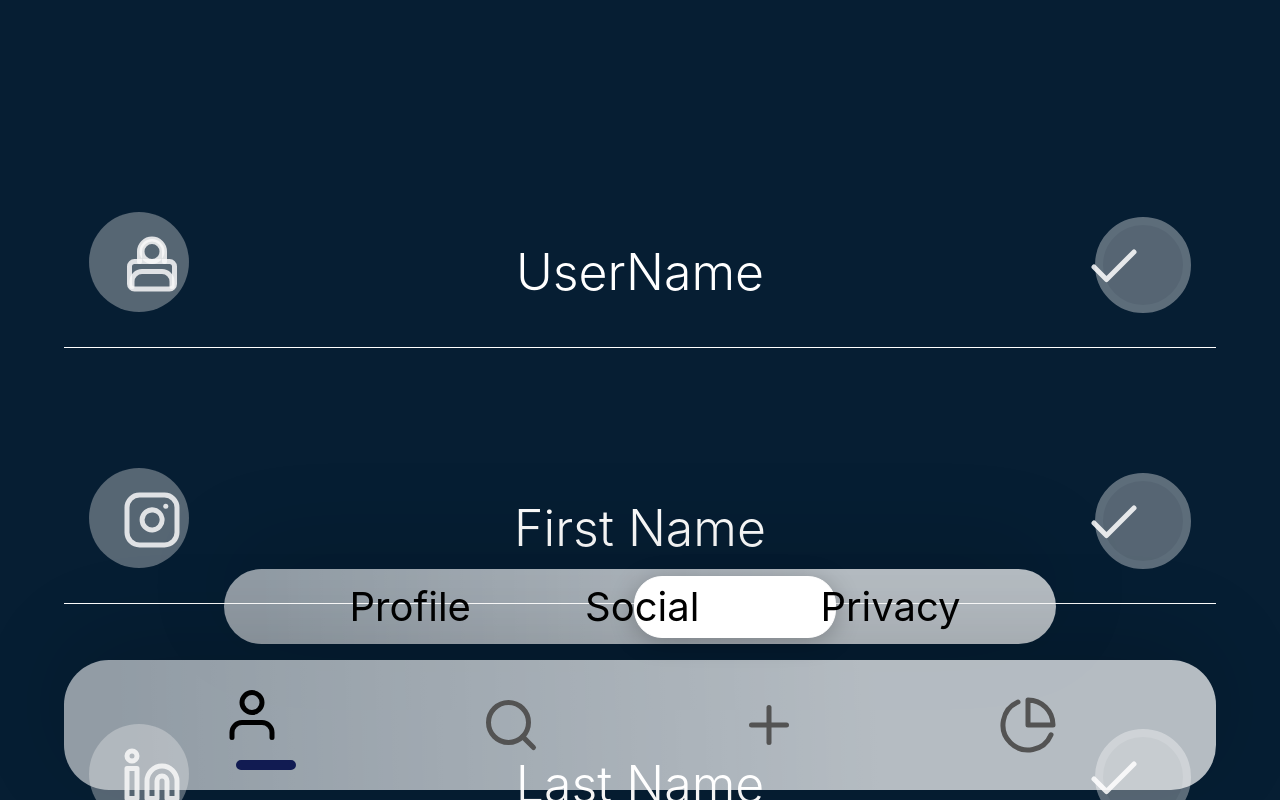
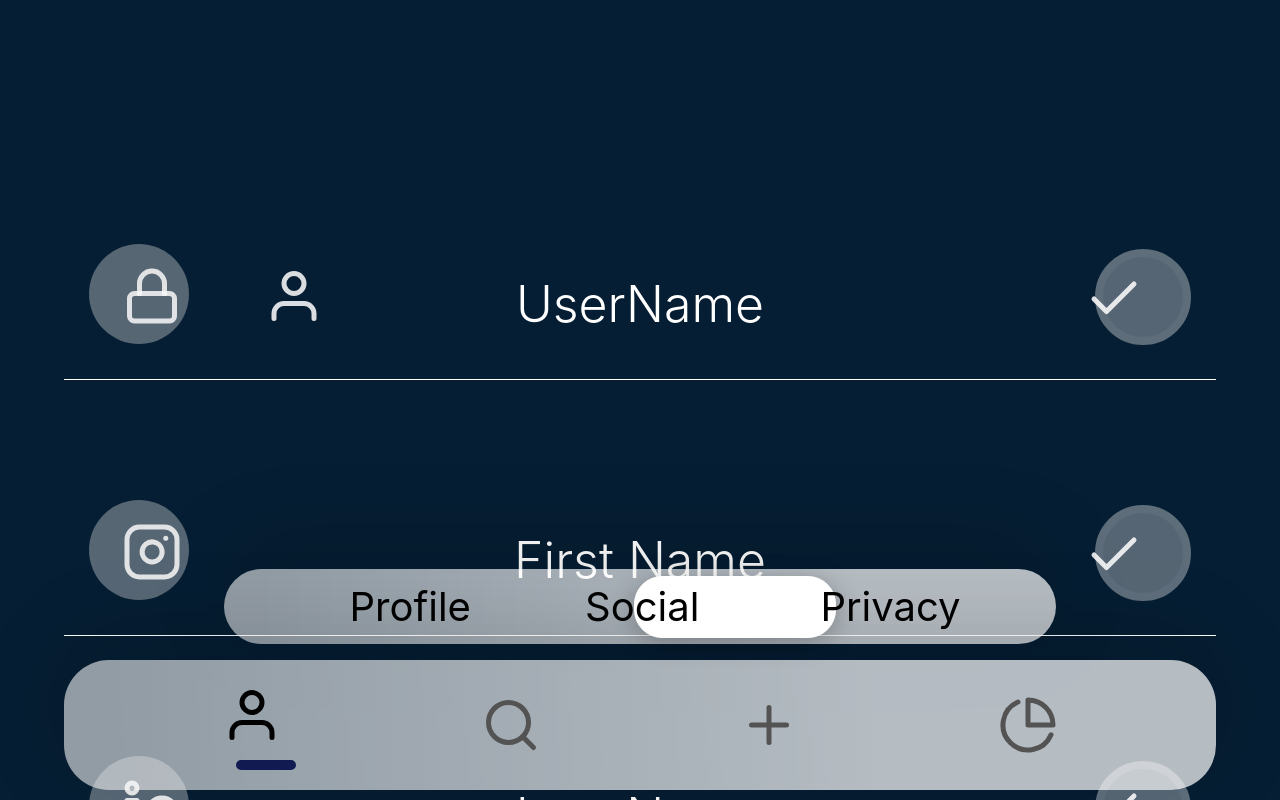
Before and after one commit to Anabela-Lima/capstone_frontend, a React (Create React App) app: page / in a window 1280 px wide. Both pictures are taken after a click on the element "Privacy". Shown: the top 800 px of the page. Built offline with nearby package versions, Linux system fonts and the light colour scheme; no server answers.

Commit message:
2 icons separated

```diff
--- a/src/components/UserPrivacy/UserPrivacy.css
+++ b/src/components/UserPrivacy/UserPrivacy.css
@@ -4,10 +4,12 @@
 #mainSection {
 
     position: relative;
-    padding-top:4.5em;
+    padding-top:6.5em;
+    padding-bottom: 2em;
+
+}
 
 
-    }
     .segment {
 
         color: white;
@@ -16,7 +18,6 @@
         flex-direction: row;
         justify-content: center;
         padding-top: 3em;
-        padding-bottom: 0.9em;
         border-bottom: solid 1.9px white;
 
 
@@ -59,7 +60,7 @@
 
 
 
-    #saveBtn2 {
+    #deactivateBtn {
 
         position: relative;
         top:12em;
@@ -79,12 +80,12 @@
 
 
 
-        #saveBtn2:hover {
+        #deactivatebtn:hover {
             box-shadow: 0px 4px 12px rgba(255, 255, 255, 0.85);
         }
 
         /* when it is clicked */
-        #saveBtn2:active {
+        #deactivatebtn:active {
             box-shadow: none;
             top: 170px;
 
@@ -94,7 +95,7 @@
         display:flex;
         flex-direction: row;
         justify-content: center;
-        padding-top:80px;
+        padding-top:100px;
         position: relative;
 
     }
@@ -108,17 +109,13 @@
     }
 
 
-    #saveBtnText2{
+    #deactivateBtnText{
 
         color: rgb(0, 0, 0);
         padding-top: 0.5em;
         font-size: 33px;
         font-weight: 600;
     }
-
-
-
-
 
     .icon {
         color: white;
@@ -131,6 +128,17 @@
         stroke:rgba(255, 255, 255, 0.85);
         z-index:1
     }
+
+    #userIcon {
+        position: absolute;
+        left:4em;
+    }
+
+    #lock {
+        position: absolute;
+        right:2em;
+    }
+
 
 
     .circlesRight{
@@ -210,6 +218,7 @@
         height: 20px;
         background: #EAEAEA;
 
+
     }
 
     #pwStrenght-container {
@@ -217,6 +226,7 @@
         display: flex;
         flex-direction: row;
         justify-content:flex-end;
+        column-gap: 10px;
         position: relative;
         left:4em;
         top:0.45em;
--- a/src/components/UserPrivacy/UserPrivacy.js
+++ b/src/components/UserPrivacy/UserPrivacy.js
@@ -142,7 +142,8 @@ const  notif =()=> {
     <div id= "twitterSection1">
     <div id = "twitterSection2" className = "segment">
 
-    <div id="lefticons1"> < Lock className = "icon" id="lock"/>
+    <div id="lefticons1">
+    < Lock className = "icon" id="lock"/>
     < UserIcon className = "icon" id="userIcon"/>  </div>
 
       <span id= "twitterTag" contentEditable="true" onInput={changeIcon}  className= "mainText" onClick={onInputChange}> UserName </span>
@@ -235,10 +236,11 @@ const  notif =()=> {
 
 
     </section>
+
     <section id= "buttonSection">
 
       <button id= "saveBtn"> <span id= "saveBtnText"> Save </span> </button>
-      <button id= "saveBtn2"> <span id= "saveBtnText2"> Deactivate Account </span> </button>
+      <button id= "deactivateBtn"> <span id= "deactivateBtnText"> Deactivate Account </span> </button>
 
     </section>
 
```
